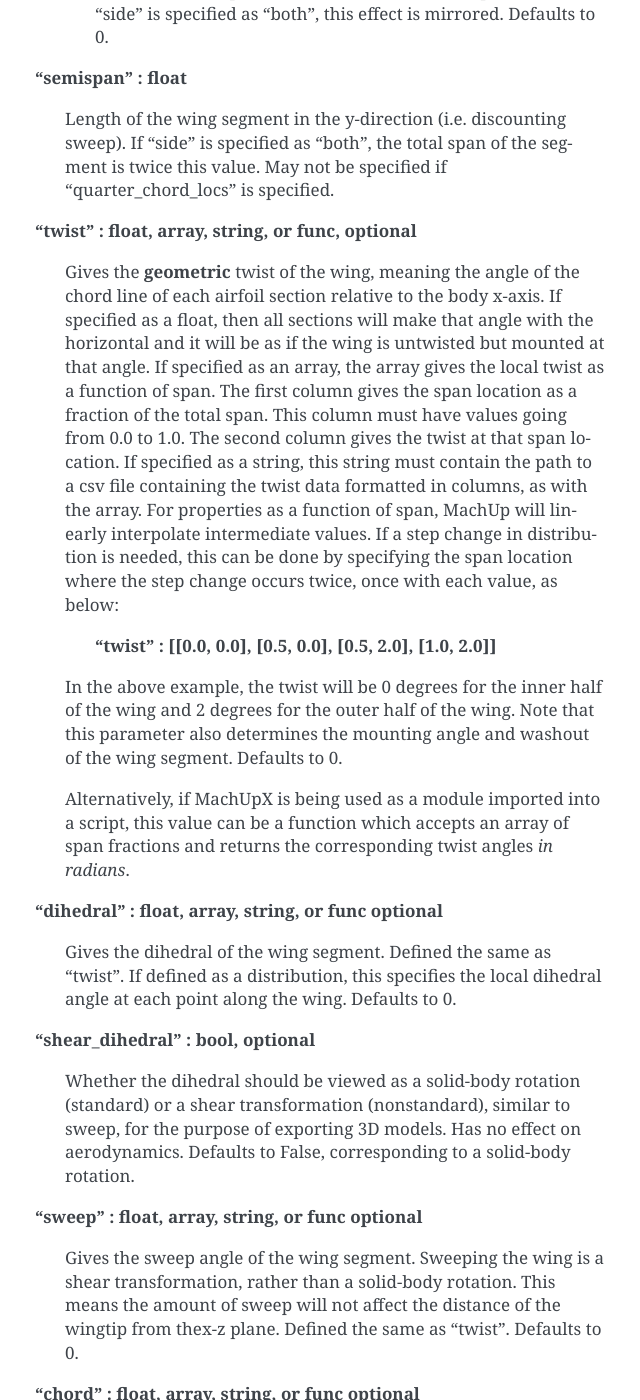
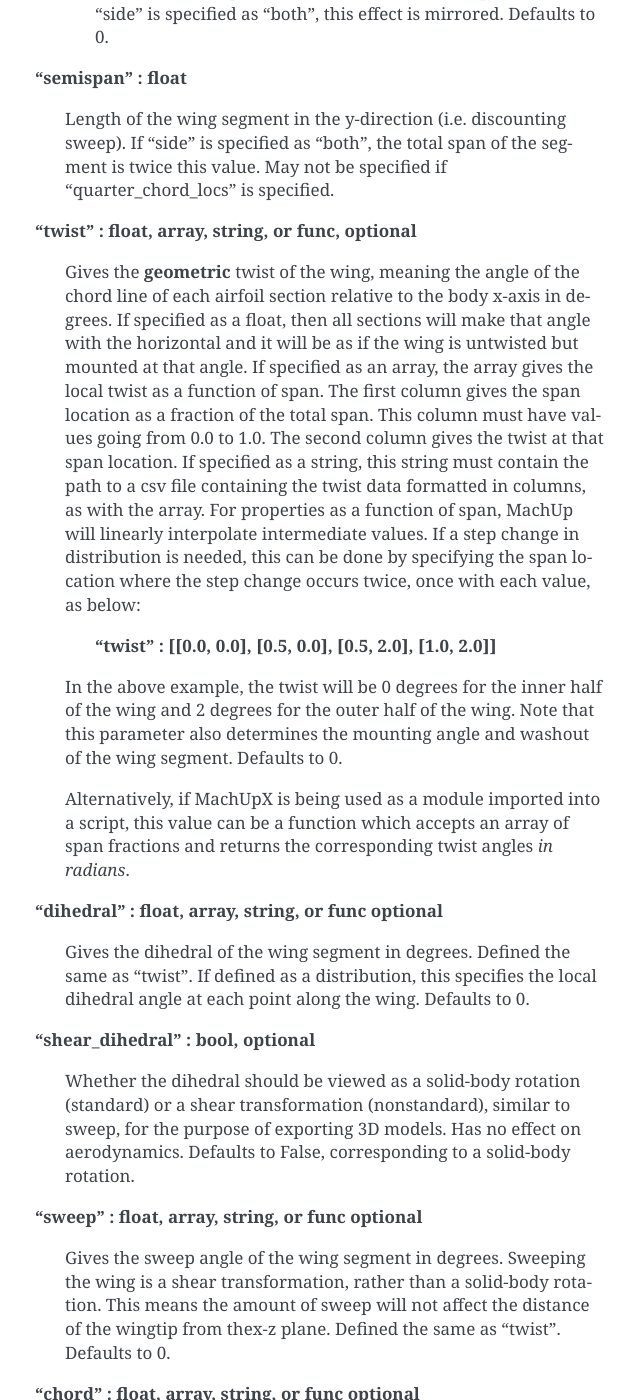
Before and after one commit to usuaero/MachUpX, a Sphinx documentation site: the page built from docs/source/creating_input_files.md, in a window 1280 px wide and 1400 px high, scrolled down 20479 px. Shown: the whole window, without its empty margins (475-1115 px from the left). Built offline with Sphinx 7.4.7, drawn with Linux system fonts in a browser that asks for light colours; pages that are not in the unit, such as notebooks, are missing from menus.

Commit message:
Updating docs some more.

```diff
--- a/docs/source/creating_input_files.md
+++ b/docs/source/creating_input_files.md
@@ -497,7 +497,7 @@ Describes an aircraft. Stored as a .json file or a Python dictionary.
 >>>>Length of the wing segment in the y-direction (i.e. discounting sweep). If "side" is specified as "both", the total span of the segment is twice this value. May not be specified if "quarter_chord_locs" is specified.
 >>>
 >>>**"twist" : float, array, string, or func, optional**
->>>>Gives the **geometric** twist of the wing, meaning the angle of the chord line of each airfoil section relative to the body x-axis. If specified as a float, then all sections will make that angle with the horizontal and it will be as if the wing is untwisted but mounted at that angle. If specified as an array, the array gives the local twist as a function of span. The first column gives the span location as a fraction of the total span. This column must have values going from 0.0 to 1.0. The second column gives the twist at that span location. If specified as a string, this string must contain the path to a csv file containing the twist data formatted in columns, as with the array. For properties as a function of span, MachUp will linearly interpolate intermediate values. If a step change in distribution is needed, this can be done by specifying the span location where the step change occurs twice, once with each value, as below:
+>>>>Gives the **geometric** twist of the wing, meaning the angle of the chord line of each airfoil section relative to the body x-axis in degrees. If specified as a float, then all sections will make that angle with the horizontal and it will be as if the wing is untwisted but mounted at that angle. If specified as an array, the array gives the local twist as a function of span. The first column gives the span location as a fraction of the total span. This column must have values going from 0.0 to 1.0. The second column gives the twist at that span location. If specified as a string, this string must contain the path to a csv file containing the twist data formatted in columns, as with the array. For properties as a function of span, MachUp will linearly interpolate intermediate values. If a step change in distribution is needed, this can be done by specifying the span location where the step change occurs twice, once with each value, as below:
 >>>>
 >>>>>**"twist" : [[0.0, 0.0], [0.5, 0.0], [0.5, 2.0], [1.0, 2.0]]**
 >>>>
@@ -506,13 +506,13 @@ Describes an aircraft. Stored as a .json file or a Python dictionary.
 >>>>Alternatively, if MachUpX is being used as a module imported into a script, this value can be a function which accepts an array of span fractions and returns the corresponding twist angles *in radians*.
 >>>
 >>>**"dihedral" : float, array, string, or func optional**
->>>>Gives the dihedral of the wing segment. Defined the same as "twist". If defined as a distribution, this specifies the local dihedral angle at each point along the wing. Defaults to 0.
+>>>>Gives the dihedral of the wing segment in degrees. Defined the same as "twist". If defined as a distribution, this specifies the local dihedral angle at each point along the wing. Defaults to 0.
 >>>
 >>>**"shear_dihedral" : bool, optional**
 >>>>Whether the dihedral should be viewed as a solid-body rotation (standard) or a shear transformation (nonstandard), similar to sweep, for the purpose of exporting 3D models. Has no effect on aerodynamics. Defaults to False, corresponding to a solid-body rotation.
 >>>
 >>>**"sweep" : float, array, string, or func optional**
->>>>Gives the sweep angle of the wing segment. Sweeping the wing is a shear transformation, rather than a solid-body rotation. This means the amount of sweep will not affect the distance of the wingtip from thex-z plane. Defined the same as "twist". Defaults to 0.
+>>>>Gives the sweep angle of the wing segment in degrees. Sweeping the wing is a shear transformation, rather than a solid-body rotation. This means the amount of sweep will not affect the distance of the wingtip from thex-z plane. Defined the same as "twist". Defaults to 0.
 >>>
 >>>**"chord" : float, array, string, or func optional**
 >>>>Gives the chord length of the wing segment. Defined the same as "twist", except that it can also be specified as elliptic using the following definition:
```
Also changed, not shown: 1 other file.
